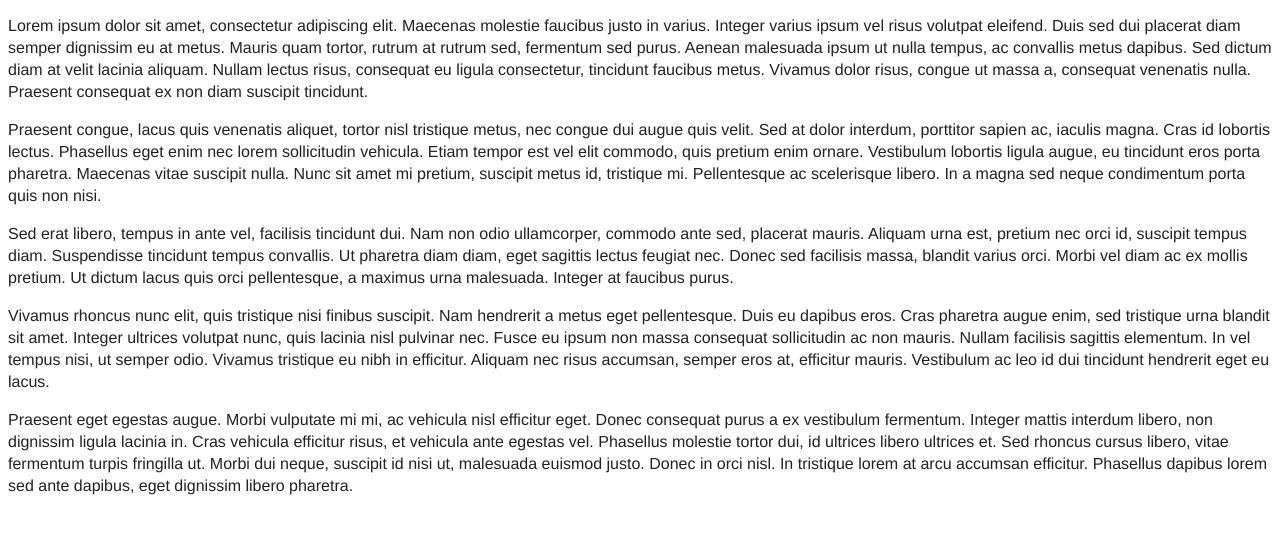
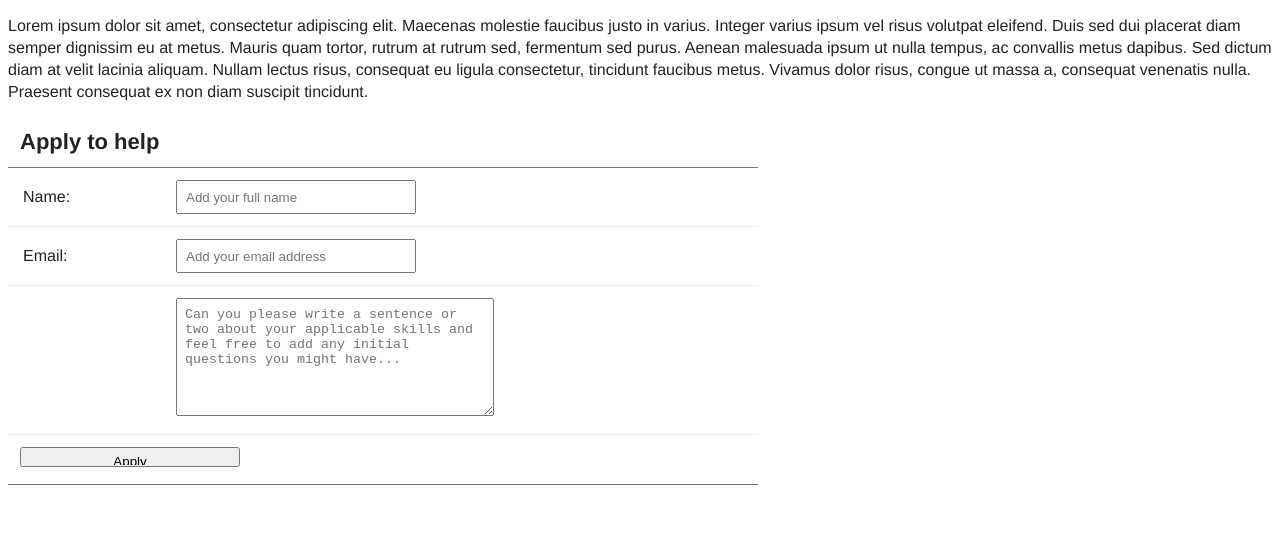
Before and after one commit to madnz/madnz.github.io, a plain HTML site: page index.html in a window 1280 px wide. Shown: the part 150-684 px from the top of the page. Drawn offline with Linux system fonts and the light colour scheme.

Commit message:
Update from ./MakeADifference

```diff
--- a/index.css
+++ b/index.css
@@ -24,3 +24,47 @@ h3 {
 h4 {
     font-size: 16px;
 }
+
+/* The Apply to help form */
+
+.Apply ul {
+    width: 750px;
+    list-style: none outside;
+    margin: 0px;
+    padding: 0px;
+}
+
+.Apply li {
+    padding: 12px;
+    border-bottom: 1px solid #eee;
+    position: relative;
+}
+
+.Apply li:first-child, .Apply li:last-child {
+    border-bottom: 1px solid #777;
+}
+
+.Apply h2 {
+    margin: 0;
+    display: inline;
+}
+
+.Apply label {
+    width: 150px;
+    margin-top: 3px;
+    display: inline-block;
+    float: left;
+    padding: 3px;
+}
+
+.Apply input {
+    height: 20px;
+    width: 220px;
+    padding: 5px 8px;
+}
+
+.Apply textarea {
+    padding: 8px;
+    width: 300px;
+    min-height: 100px;
+}
--- a/index.html
+++ b/index.html
@@ -1,8 +1,9 @@
 <!DOCTYPE html>
 <html>
 <head>
+    <meta charset="utf-8">
     <title>Make A Difference</title>
-    <link rel="stylesheet" href="index.css" type="text/css">
+    <link rel="stylesheet" media="screen" href="index.css" type="text/css">
 </head>
 <body>
 <nav>
@@ -24,36 +25,29 @@
     tincidunt.
 </p>
 
-<p>
-    Praesent congue, lacus quis venenatis aliquet, tortor nisl tristique metus, nec congue dui augue quis velit. Sed at
-    dolor interdum, porttitor sapien ac, iaculis magna. Cras id lobortis lectus. Phasellus eget enim nec lorem
-    sollicitudin vehicula. Etiam tempor est vel elit commodo, quis pretium enim ornare. Vestibulum lobortis ligula
-    augue, eu tincidunt eros porta pharetra. Maecenas vitae suscipit nulla. Nunc sit amet mi pretium, suscipit metus id,
-    tristique mi. Pellentesque ac scelerisque libero. In a magna sed neque condimentum porta quis non nisi.
-</p>
-
-<p>
-    Sed erat libero, tempus in ante vel, facilisis tincidunt dui. Nam non odio ullamcorper, commodo ante sed, placerat
-    mauris. Aliquam urna est, pretium nec orci id, suscipit tempus diam. Suspendisse tincidunt tempus convallis. Ut
-    pharetra diam diam, eget sagittis lectus feugiat nec. Donec sed facilisis massa, blandit varius orci. Morbi vel diam
-    ac ex mollis pretium. Ut dictum lacus quis orci pellentesque, a maximus urna malesuada. Integer at faucibus purus.
-</p>
-
-<p>
-    Vivamus rhoncus nunc elit, quis tristique nisi finibus suscipit. Nam hendrerit a metus eget pellentesque. Duis eu
-    dapibus eros. Cras pharetra augue enim, sed tristique urna blandit sit amet. Integer ultrices volutpat nunc, quis
-    lacinia nisl pulvinar nec. Fusce eu ipsum non massa consequat sollicitudin ac non mauris. Nullam facilisis sagittis
-    elementum. In vel tempus nisi, ut semper odio. Vivamus tristique eu nibh in efficitur. Aliquam nec risus accumsan,
-    semper eros at, efficitur mauris. Vestibulum ac leo id dui tincidunt hendrerit eget eu lacus.
-</p>
-
-<p>
-    Praesent eget egestas augue. Morbi vulputate mi mi, ac vehicula nisl efficitur eget. Donec consequat purus a ex
-    vestibulum fermentum. Integer mattis interdum libero, non dignissim ligula lacinia in. Cras vehicula efficitur
-    risus, et vehicula ante egestas vel. Phasellus molestie tortor dui, id ultrices libero ultrices et. Sed rhoncus
-    cursus libero, vitae fermentum turpis fringilla ut. Morbi dui neque, suscipit id nisi ut, malesuada euismod justo.
-    Donec in orci nisl. In tristique lorem at arcu accumsan efficitur. Phasellus dapibus lorem sed ante dapibus, eget
-    dignissim libero pharetra.
-</p>
+<form class="Apply" action="" id="applyForm">
+    <ul>
+        <li>
+            <h2>Apply to help</h2>
+        </li>
+        <li>
+            <label for="name">Name:</label>
+            <input type="text" id="name" name="name" required placeholder="Add your full name" autocomplete="name">
+        </li>
+        <li>
+            <label for="email">Email:</label>
+            <input type="email" id="email" name="email" required placeholder="Add your email address" autocomplete="email">
+        </li>
+        <li>
+            <label for="skills"></label>
+            <textarea id="skills" name="skills" required
+                      placeholder="Can you please write a sentence or two about your applicable skills and feel free to add any initial questions you might have..."></textarea>
+        </li>
+        <li>
+            <input type="submit" value="Apply">
+        </li>
+    </ul>
+</form>
+<script src="index.js"></script>
 </body>
 </html>
--- /dev/null
+++ b/index.js
@@ -0,0 +1,24 @@
+"use strict";
+
+window.onload = function () {
+	document.getElementById('applyForm').onsubmit = function(e) {
+		if (e.preventDefault) {
+			e.preventDefault();
+		}
+
+		var applyForm = document.getElementById('applyForm'),
+			applicantName = applyForm.elements['name'].value,
+			applicantEmail = applyForm.elements['email'].value,
+			applicantSkills = applyForm.elements['skills'].value,
+			application = {
+				"name": applicantName,
+				"email": applicantEmail,
+				"skills": applicantSkills
+			};
+
+		alert('form submitted with '+JSON.stringify(application));
+
+		// prevent form default behaviour
+		return false;
+	}
+}
```
Also changed, not shown: contact-us.html (+3 -2 lines), what-we-do.html (+3 -2 lines).
